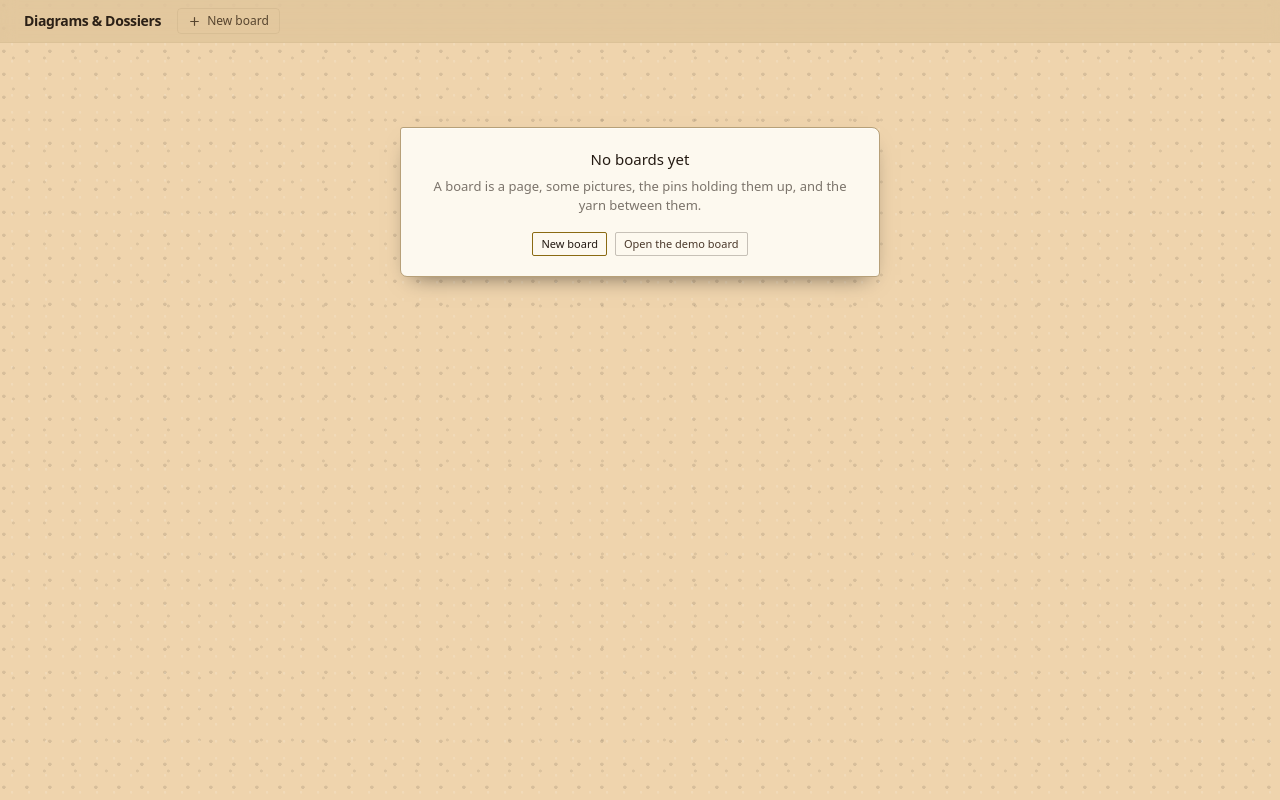
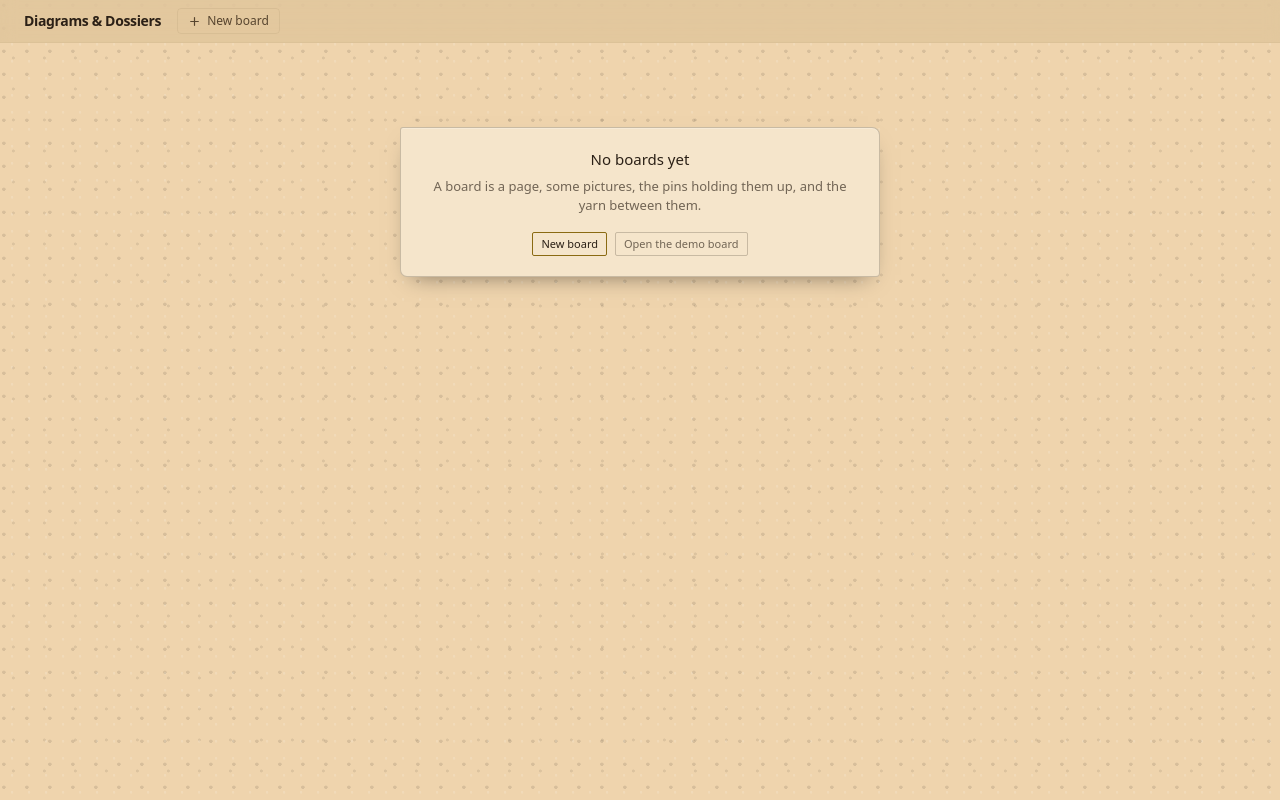
Before and after one commit to Xiaoyu-Ben-Wang/diagrams-and-dossiers, a React (Vite) app: page /boards in a window 1280 px wide. Built offline with nearby package versions, Linux system fonts and the light colour scheme.

Commit message:
Make the library's board rows and buttons follow the chosen theme and surface.
Co-Authored-By: Claude Code <noreply@anthropic.com>

```diff
--- a/src/boards/LibraryScreen.css
+++ b/src/boards/LibraryScreen.css
@@ -1,5 +1,5 @@
-/* The board list, in the board's own language: parchment on cork, brass for the
-   things you press. */
+/* The board list, in the board's own language: a card in the surface's colour,
+   brass for the things you press. */
 
 .library-warning {
   max-width: 46rem;
@@ -10,6 +10,29 @@
   background: color-mix(in srgb, var(--color-wax) 18%, transparent);
   color: var(--color-board-ink);
   font-size: 12px;
+}
+
+/* Taken from the board rather than the parchment ramp, which barely moves between
+   themes: these are the two tokens `applyPreferences` writes. */
+.library-list,
+.library-empty {
+  --library-card: color-mix(
+    in srgb,
+    var(--board-surface) 55%,
+    var(--editor-surface)
+  );
+  --library-edge: color-mix(in srgb, var(--color-board-ink) 22%, transparent);
+  --library-ink-soft: color-mix(
+    in srgb,
+    var(--color-board-ink) 65%,
+    transparent
+  );
+  /* Wax is dark in both themes, and only legible on paper. */
+  --library-danger: color-mix(
+    in srgb,
+    var(--color-wax) 55%,
+    var(--color-board-ink)
+  );
 }
 
 .library-list {
@@ -27,14 +50,14 @@
   align-items: center;
   gap: 4px 12px;
   padding: 10px 12px 10px 14px;
-  border: 1px solid var(--color-parchment-edge);
+  border: 1px solid var(--library-edge);
   border-left: 3px solid var(--color-folder);
   border-radius: 2px 6px 3px 5px;
-  background-color: var(--color-parchment-100);
-  color: var(--color-ink);
+  background-color: var(--library-card);
+  color: var(--color-board-ink);
   box-shadow:
-    0 1px 0 rgb(255 255 255 / 0.5) inset,
-    0 6px 14px -8px rgb(0 0 0 / 0.6);
+    0 1px 0 rgb(255 255 255 / 0.22) inset,
+    0 6px 14px -8px rgb(0 0 0 / 0.5);
 }
 
 .library-name {
@@ -57,7 +80,7 @@
 .library-meta {
   grid-column: 1 / -1;
   margin: 0;
-  color: color-mix(in srgb, var(--color-ink) 55%, transparent);
+  color: var(--library-ink-soft);
   font-size: 11px;
 }
 
@@ -65,8 +88,8 @@
   padding: 3px 6px;
   border: 1px solid var(--color-brass);
   border-radius: 2px;
-  background: #fffdf6;
-  color: var(--color-ink);
+  background: var(--editor-surface);
+  color: var(--color-board-ink);
   font-size: 14px;
   font-weight: 600;
 }
@@ -79,7 +102,7 @@
 
 .library-confirm {
   margin-right: 4px;
-  color: var(--color-wax);
+  color: var(--library-danger);
   font-size: 11px;
 }
 
@@ -88,10 +111,10 @@
   align-items: center;
   gap: 4px;
   padding: 3px 8px;
-  border: 1px solid color-mix(in srgb, var(--color-ink) 25%, transparent);
+  border: 1px solid var(--library-edge);
   border-radius: 2px;
   background: none;
-  color: var(--color-ink-soft);
+  color: var(--library-ink-soft);
   font-size: 11px;
   cursor: pointer;
   transition:
@@ -101,17 +124,17 @@
 
 .library-button:hover {
   border-color: var(--color-brass);
-  color: var(--color-ink);
+  color: var(--color-board-ink);
 }
 
 .library-button-primary {
   border-color: var(--color-brass);
-  color: var(--color-ink);
+  color: var(--color-board-ink);
 }
 
 .library-button-danger {
-  border-color: color-mix(in srgb, var(--color-wax) 60%, transparent);
-  color: var(--color-wax);
+  border-color: color-mix(in srgb, var(--library-danger) 60%, transparent);
+  color: var(--library-danger);
 }
 
 .library-link {
@@ -126,15 +149,15 @@
   flex: 1;
   min-width: 0;
   padding: 3px 6px;
-  border: 1px solid color-mix(in srgb, var(--color-ink) 25%, transparent);
+  border: 1px solid var(--library-edge);
   border-radius: 2px;
-  background: #fffdf6;
-  color: var(--color-ink);
+  background: var(--editor-surface);
+  color: var(--color-board-ink);
   font-size: 11px;
 }
 
 .library-link-hint {
-  color: color-mix(in srgb, var(--color-ink) 55%, transparent);
+  color: var(--library-ink-soft);
   font-size: 12px;
 }
 
@@ -142,14 +165,14 @@
   max-width: 30rem;
   margin: 8vh auto 0;
   padding: 20px 22px;
-  border: 1px solid var(--color-parchment-edge);
+  border: 1px solid var(--library-edge);
   border-radius: 3px 8px 4px 7px;
-  background-color: var(--color-parchment-100);
-  color: var(--color-ink);
+  background-color: var(--library-card);
+  color: var(--color-board-ink);
   text-align: center;
   box-shadow:
-    0 1px 0 rgb(255 255 255 / 0.5) inset,
-    0 10px 22px -12px rgb(0 0 0 / 0.6);
+    0 1px 0 rgb(255 255 255 / 0.22) inset,
+    0 10px 22px -12px rgb(0 0 0 / 0.5);
 }
 
 .library-empty-title {
@@ -159,7 +182,7 @@
 
 .library-empty-hint {
   margin: 0 0 16px;
-  color: color-mix(in srgb, var(--color-ink) 60%, transparent);
+  color: var(--library-ink-soft);
   font-size: 13px;
   line-height: 1.5;
 }
```
